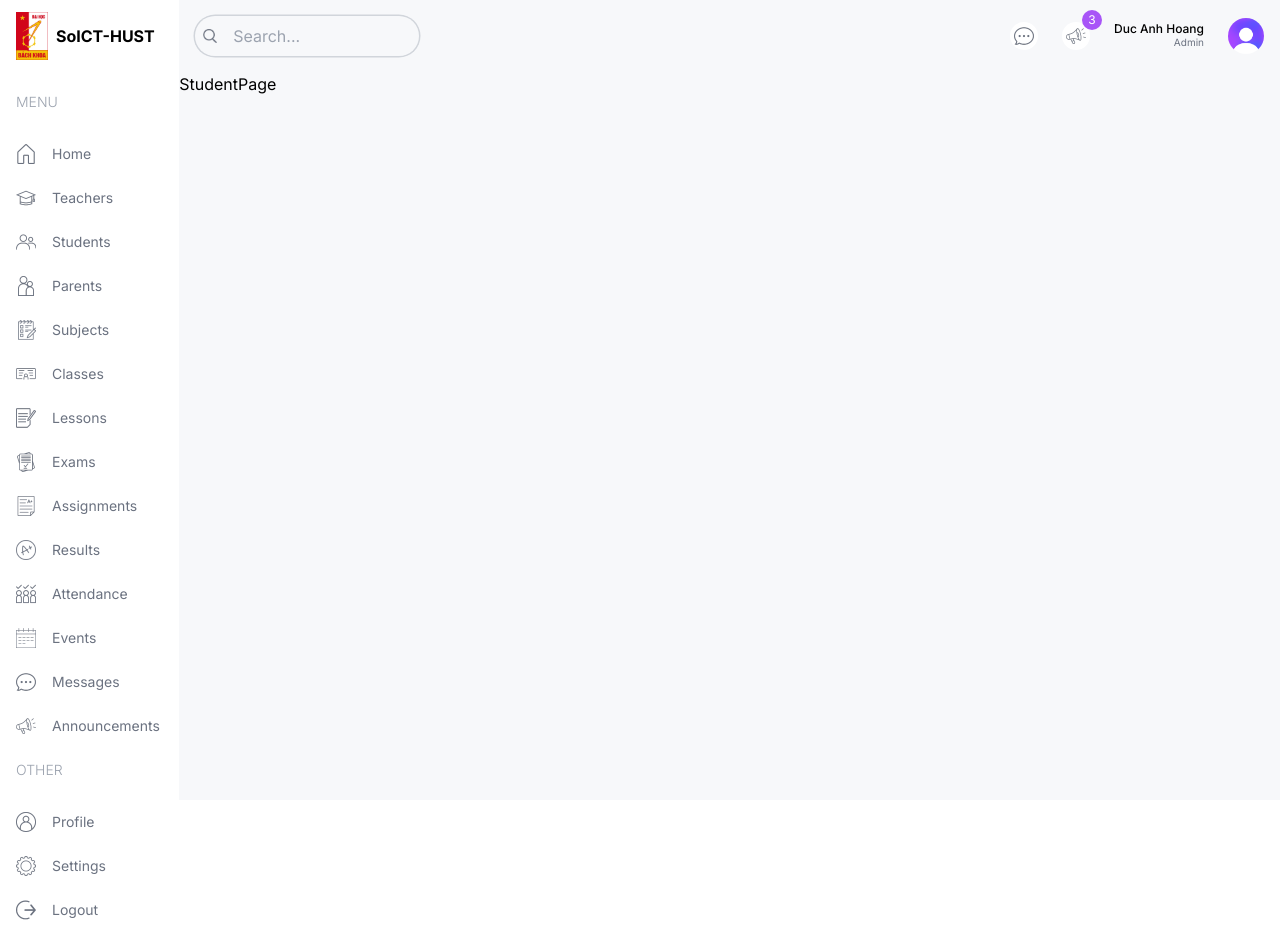
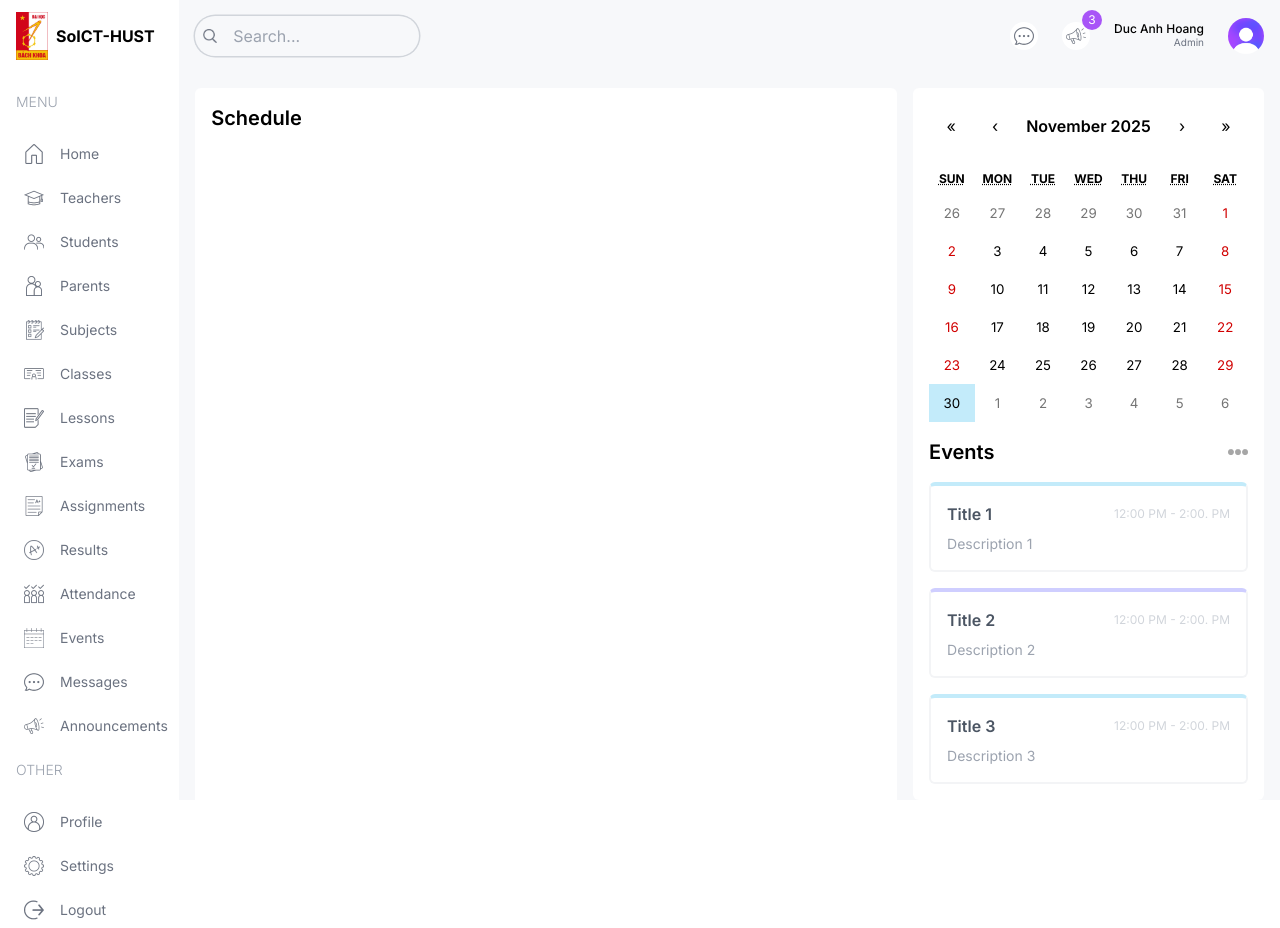
Before and after one commit to hoangducanh1865/school_management, a Next.js app: page /student in a window 1280 px wide. Built offline with nearby package versions, Linux system fonts and the light colour scheme.

Commit message:
feat: add Next.js student dashboard design

```diff
--- a/src/app/(dashboard)/student/page.tsx
+++ b/src/app/(dashboard)/student/page.tsx
@@ -1,6 +1,21 @@
+import Announcements from "@/app/components/Announcements"
+import EventCalendar from "@/app/components/EventCalendar"
+
 const StudentPage = () => {
   return (
-    <div className=''>StudentPage</div>
+    <div className='p-4 flex gap-4 flex-col md:flex-row'>
+      {/* LEFT */}
+      <div className="w-full md:w-2/3">
+        <div className="h-full bg-white p-4 rounded-md">
+          <h1 className="text-xl font-semibold">Schedule</h1>
+        </div>
+      </div>
+      {/* RIGHT */}
+      <div className="w-full md:w-1/3 flex flex-col gap-8">
+        <EventCalendar />
+        <Announcements />
+      </div>
+    </div>
   )
 }
 
--- a/src/app/components/Menu.tsx
+++ b/src/app/components/Menu.tsx
@@ -1,3 +1,4 @@
+import { role } from "@/lib/data";
 import Image from "next/image";
 import Link from "next/link";
 
@@ -119,15 +120,19 @@ const menuItems = [
 const Menu = () => {
   return (
     <div className="mt-4 text-sm pl-2 lg:pl-4">
-        {menuItems.map((item) => (
-            <div className="flex flex-col gap-2" key={item.title}>
-                <span className="hidden lg:block text-gray-400 font-light my-4">{item.title}</span>
-                {item.items.map((sub_item) => (
-                    <Link href={sub_item.href} key={sub_item.label} className="flex items-center justify-center lg:justify-start gap-4 text-gray-500 py-2">
-                        <Image src={sub_item.icon} alt="" width={20} height={20} />
-                        <span className="hidden lg:block">{sub_item.label}</span>
-                    </Link>
-                ))}
+        {menuItems.map((i) => (
+            <div className="flex flex-col gap-2" key={i.title}>
+                <span className="hidden lg:block text-gray-400 font-light my-4">{i.title}</span>
+                {i.items.map((item) => {
+                  if(item.visible.includes(role)) {
+                    return (
+                      <Link href={item.href} key={item.label} className="flex items-center justify-center lg:justify-start gap-4 text-gray-500 py-2 md:px-2 rounded-md hover:bg-lamaSkyLight">
+                        <Image src={item.icon} alt="" width={20} height={20} />
+                        <span className="hidden lg:block">{item.label}</span>
+                      </Link>
+                    )
+                  }
+                })}
             </div>
         ))}
     </div>
```
